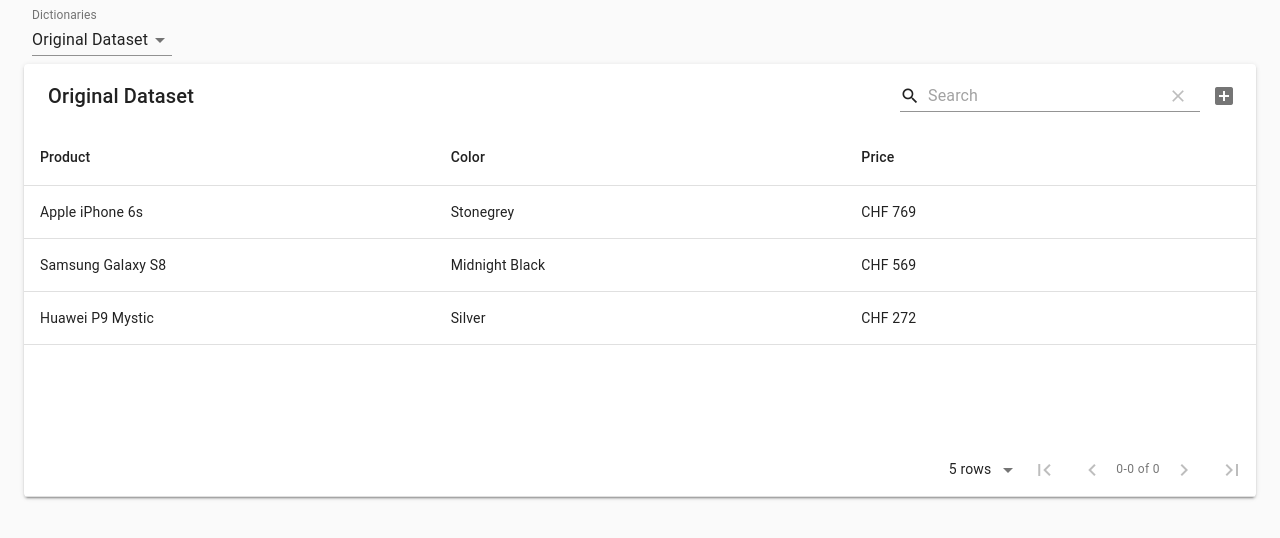
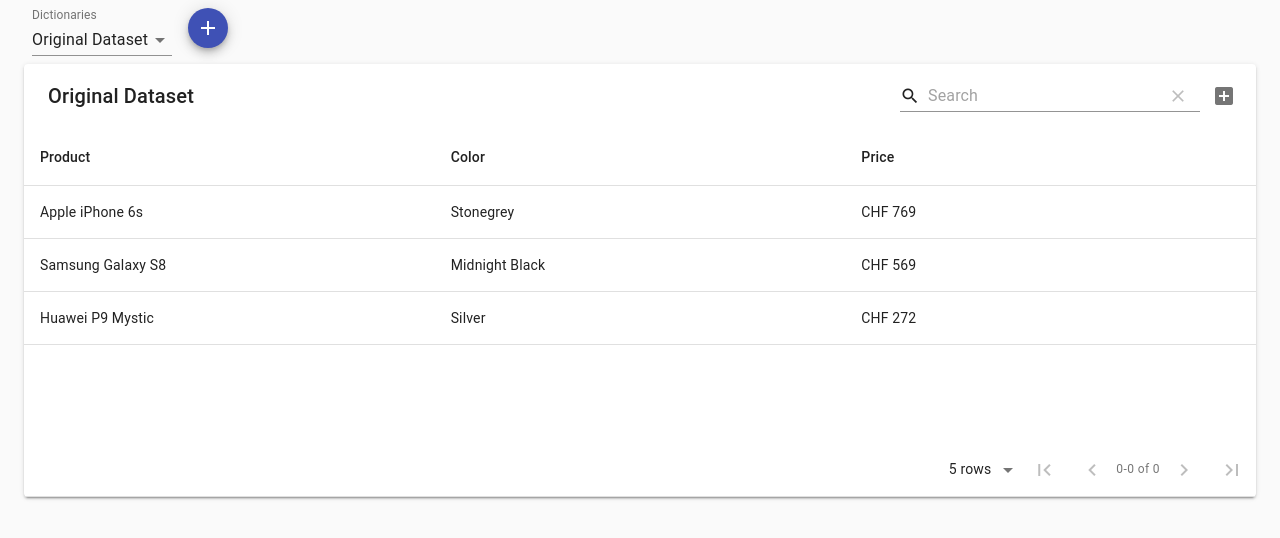
Before and after one commit to arrudaricardo/onedot-task, a React (Create React App) app: page / in a window 1280 px wide. Shown: the top 538 px of the page. Built offline with nearby package versions, Linux system fonts and the light colour scheme.

Commit message:
modal for create new dict

```diff
--- a/src/components/CreateDict.tsx
+++ b/src/components/CreateDictModal.tsx
@@ -4,13 +4,16 @@
 import TextField from '@material-ui/core/TextField';
 import Button from '@material-ui/core/Button';
 import {Context, ContextProps} from './Store'
+import Fab from '@material-ui/core/Fab';
+import AddIcon from '@material-ui/icons/Add';
+import Tooltip from '@material-ui/core/Tooltip';
+
 
 
 const useStyles = makeStyles((theme: Theme) =>
   createStyles({
     paper: {
     backgroundColor: theme.palette.background.paper,
-      border: '2px solid #000',
       boxShadow: theme.shadows[5],
       padding: theme.spacing(2, 4, 3),
     },
@@ -22,11 +25,28 @@
     form: {
         margin: theme.spacing(1),
         width: 200,
+    },
+    extendedIcon: {
+      marginRight: theme.spacing(1),
+    },
+    button: {
+        margin: theme.spacing(1),
+    },
+    buttons: {
+      paddingTop: '2em',
+      display: 'flex',
+      flexDirection: 'row',
+      justifyContent: 'space-between'
     }
+
   }),
 );
 
-export default function SimpleModal() {
+type ModalProp = {
+  setTable: React.Dispatch<React.SetStateAction<string>>
+}
+
+export default function SimpleModal({setTable}: ModalProp) {
   const { state, dispatch } = useContext<ContextProps>(Context);
   const classes = useStyles();
   const [open, setOpen] = React.useState(false);
@@ -43,9 +63,15 @@
 
   return (
     <div>
-      <button type="button" onClick={handleOpen}>
-        Create Dictionary
-      </button>
+
+      <div className={classes.button}>
+        <Tooltip title="Create Dictionary">
+        <Fab onClick={handleOpen} size='small'color="primary" aria-label="add">
+          <AddIcon />
+        </Fab>
+        </Tooltip>
+      </div>
+
       <Modal
       className={classes.modal}
         aria-labelledby="simple-modal-title"
@@ -56,13 +82,17 @@
         <div className={classes.paper}>
 
           <form className={classes.form} noValidate autoComplete="off">
-            <TextField label="Standard" value={name} onChange={(e) => setName(e.target.value)} />
+            <TextField label="Name" value={name} onChange={(e) => setName(e.target.value)} />
           </form>
-          <Button variant="contained" color="primary" onClick={() => {
+
+          <div className={classes.buttons}>
+          <Button size='small' variant="contained" color="primary" onClick={() => {
 
             const hasName = Object.keys(state).some( el => name === el )
             if (!hasName) {
               dispatch({type:'CREATE', value: name})
+              setTable(name)
+              setOpen(false)
             }else {
               // TODO: Display Error
             }
@@ -70,11 +100,13 @@
           }}>
             Create
           </Button>
-          <Button onClick={handleClose}variant="contained" color="secondary">
+
+          <Button size='small' onClick={handleClose}variant="contained" color="secondary">
             Cancel
+
           </Button>
+        </div>
 
-          <SimpleModal />
         </div>
       </Modal>
     </div>
--- a/src/components/Table.tsx
+++ b/src/components/Table.tsx
@@ -7,6 +7,7 @@
 import FormHelperText from '@material-ui/core/FormHelperText';
 import FormControl from '@material-ui/core/FormControl';
 import Select from '@material-ui/core/Select';
+import CreateDictModal from './CreateDictModal'
 
 const useStyles = makeStyles((theme: Theme) =>
   createStyles({
@@ -17,6 +18,10 @@
     selectEmpty: {
       marginTop: theme.spacing(2),
     },
+    inputSection: {
+      display: 'flex',
+      flexDirection: 'row'
+    }
   }),
 );
 
@@ -51,6 +56,7 @@
 
   return (
     <div>
+      <div className={classes.inputSection}>
       <FormControl className={classes.formControl}>
         <InputLabel id="dictionary">Dictionaries</InputLabel>
         <Select
@@ -65,6 +71,8 @@
 
         </Select>
       </FormControl>
+      <CreateDictModal setTable={setTable} />
+      </div>
 
       <MaterialTable
         tableRef={tableRef}
```
Also changed, not shown: public/logo192.png (deleted), public/logo512.png (deleted), public/manifest.json (deleted).
